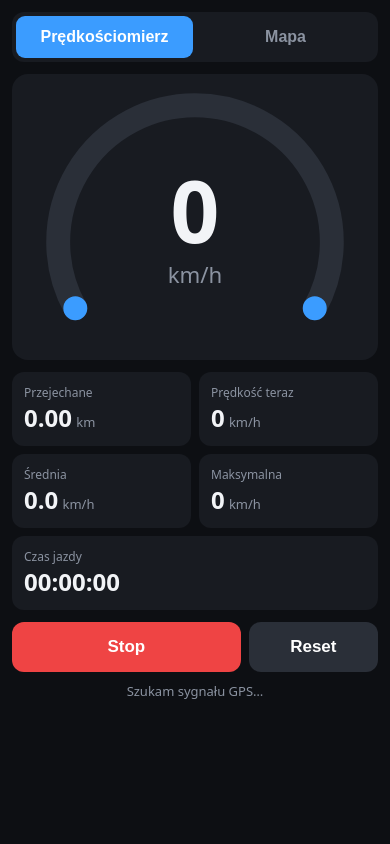
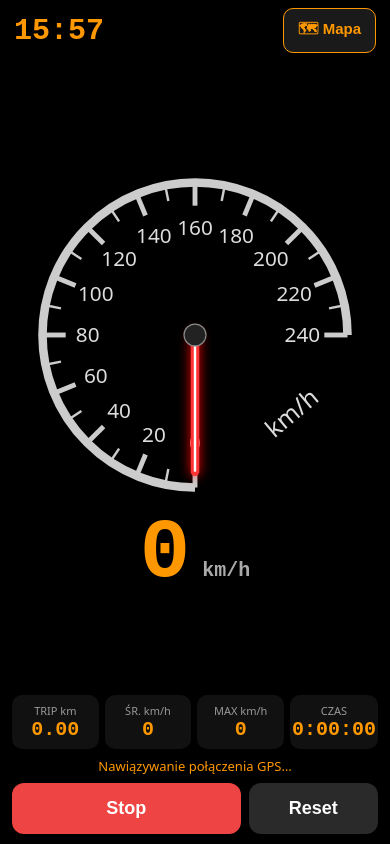
Before and after one commit to plszynon/Gps, a website: page www/index.html in a window 390 px wide. Both pictures are taken after a click on the button "Start". Drawn offline with nearby package versions, Linux system fonts and the light colour scheme.

Commit message:
Nowy wyglad z mapa

```diff
--- a/www/index.html
+++ b/www/index.html
@@ -3,71 +3,85 @@
 <link rel="stylesheet" href="lib/leaflet.css"><script src="lib/leaflet.js"></script>
 <style>
 *{box-sizing:border-box}
-body{margin:0;background:#0d0f13;color:#f2f4f7;font-family:system-ui,sans-serif;padding:env(safe-area-inset-top) 12px 12px}
-.tabs{display:flex;background:#181b21;border-radius:12px;padding:4px;gap:4px;margin-top:12px}
-.tabs button{flex:1;border:0;background:none;color:#8b93a1;padding:12px;border-radius:9px;font-size:16px;font-weight:600}
-.tabs .on{background:#3b9cff;color:#fff}
-.v{margin-top:12px;background:#181b21;border-radius:16px;padding:12px}
-#map{height:300px;border-radius:12px}
-.g{display:grid;grid-template-columns:1fr 1fr;gap:8px;margin-top:12px}
-.s{background:#181b21;border-radius:12px;padding:12px}
-.s small{color:#8b93a1;display:block;font-size:12px}.s b{font-size:24px}.s span{font-size:13px;color:#8b93a1}
-.r{display:flex;gap:8px;margin-top:12px}
-.r button{flex:1;padding:15px;border:0;border-radius:12px;font-size:17px;font-weight:700;color:#fff;background:#22c55e}
-.r .rs{background:#2a2f38;flex:.5}.r .st{background:#ef4444}
-#msg{margin-top:10px;font-size:13px;color:#8b93a1;text-align:center}
+html,body{height:100%;margin:0;background:#000;color:#fff;font-family:system-ui,sans-serif}
+body{display:flex;flex-direction:column;padding:env(safe-area-inset-top) 12px 10px}
+.top{display:flex;justify-content:space-between;align-items:center;padding:8px 2px}
+#clk{font:700 30px "Courier New",monospace;color:#ff9800}
+.top button{background:#1a1a1a;color:#ff9800;border:1px solid #ff9800;border-radius:10px;padding:9px 14px;font-size:15px;font-weight:700;margin-left:6px}
+#main{flex:1;position:relative;min-height:0}
+.p{position:absolute;inset:0}
 .h{display:none}
+#gv{display:flex;flex-direction:column;align-items:center;justify-content:center}
+svg{width:100%;max-width:380px}
+#nd{transform-origin:150px 150px;transition:transform .35s;filter:drop-shadow(0 0 5px #f00)}
+#big{font:700 84px "Courier New",monospace;color:#ff9800;line-height:1;margin-top:-6px}
+#big small{font-size:20px;color:#aaa}
+#map{position:absolute;inset:0;border-radius:14px}
+#fab{position:absolute;right:12px;bottom:14px;z-index:1000;width:54px;height:54px;border-radius:50%;border:2px solid #ff9800;background:#000;color:#ff9800;font-size:26px}
+#ms{position:absolute;left:12px;top:12px;z-index:1000;background:#000c;border:1px solid #ff9800;border-radius:10px;padding:6px 12px;font:700 24px "Courier New",monospace;color:#ff9800}
+.info{display:grid;grid-template-columns:repeat(4,1fr);gap:6px;margin-top:8px;text-align:center}
+.info div{background:#111;border-radius:10px;padding:8px 2px}
+.info small{display:block;font-size:11px;color:#999}
+.info b{font:700 20px "Courier New",monospace;color:#ff9800}
+#msg{text-align:center;font-size:13px;color:#ff9800;margin:8px 0}
+.b{display:flex;gap:8px}
+.b button{flex:1;padding:15px;border:0;border-radius:12px;font-size:18px;font-weight:700;color:#fff;background:#22c55e}
+.b .rs{background:#2a2a2a;flex:.5}.b .st{background:#ef4444}
 </style></head><body>
-<div class="tabs"><button id="t1" class="on">Prędkościomierz</button><button id="t2">Mapa</button></div>
-<div class="v" id="v1"><svg viewBox="0 0 200 150" width="100%">
-<path d="M30 130 A80 80 0 1 1 170 130" fill="none" stroke="#2a2f38" stroke-width="14" stroke-linecap="round" pathLength="100"/>
-<path id="arc" d="M30 130 A80 80 0 1 1 170 130" fill="none" stroke="#3b9cff" stroke-width="14" stroke-linecap="round" pathLength="100" stroke-dasharray="0 100"/>
-<text x="100" y="92" text-anchor="middle" id="big" font-size="50" font-weight="700" fill="#f2f4f7">0</text>
-<text x="100" y="115" text-anchor="middle" font-size="13" fill="#8b93a1">km/h</text></svg></div>
-<div class="v h" id="v2"><div id="map"></div></div>
-<div class="g">
-<div class="s"><small>Przejechane</small><b id="dist">0.00</b> <span>km</span></div>
-<div class="s"><small>Prędkość teraz</small><b id="cur">0</b> <span>km/h</span></div>
-<div class="s"><small>Średnia</small><b id="avg">0.0</b> <span>km/h</span></div>
-<div class="s"><small>Maksymalna</small><b id="max">0</b> <span>km/h</span></div>
-<div class="s" style="grid-column:span 2"><small>Czas jazdy</small><b id="time">00:00:00</b></div></div>
-<div class="r"><button id="go">Start</button><button class="rs" id="rs">Reset</button></div>
-<div id="msg">Naciśnij Start.</div>
+<div class="top"><span id="clk">00:00</span><span><button id="tm">🗺 Mapa</button></span></div>
+<div id="main">
+<div class="p" id="gv"><svg viewBox="0 0 300 300" id="sv"><path d="M150 275 A125 125 0 1 1 275 150" fill="none" stroke="#ccc" stroke-width="7"/><g id="tk"></g>
+<g id="nd"><line x1="150" y1="150" x2="150" y2="262" stroke="#f33" stroke-width="7" stroke-linecap="round"/><line x1="150" y1="150" x2="150" y2="262" stroke="#fff" stroke-width="2"/></g>
+<circle cx="150" cy="150" r="9" fill="#222" stroke="#888"/><text x="215" y="235" fill="#ddd" font-size="20" transform="rotate(-40 215 235)">km/h</text></svg>
+<div id="big">0<small> km/h</small></div></div>
+<div class="p h" id="mw"><div id="map"></div><div id="ms">0 km/h</div><button id="fab">📍</button></div>
+</div>
+<div class="info"><div><small>TRIP km</small><b id="dist">0.00</b></div><div><small>ŚR. km/h</small><b id="avg">0</b></div><div><small>MAX km/h</small><b id="max">0</b></div><div><small>CZAS</small><b id="time">0:00:00</b></div></div>
+<div id="msg">Nawiązywanie połączenia GPS…</div>
+<div class="b"><button id="go">Start</button><button class="rs" id="rs">Reset</button></div>
 <script>
 var $=function(i){return document.getElementById(i)};
-var watch=null,dist=0,maxv=0,mov=0,last=null,cur=0,map,line,dot,lock=null;
-function show(n){$('v1').classList.toggle('h',n!=1);$('v2').classList.toggle('h',n!=2);
- $('t1').classList.toggle('on',n==1);$('t2').classList.toggle('on',n==2);
- if(n==2){initMap();setTimeout(function(){map.invalidateSize()},50)}}
-$('t1').onclick=function(){show(1)};$('t2').onclick=function(){show(2)};
-function initMap(){if(map)return;map=L.map('map').setView([52,19],6);
- L.tileLayer('https://tile.openstreetmap.org/{z}/{x}/{y}.png',{maxZoom:19,attribution:'© OpenStreetMap'}).addTo(map);
- line=L.polyline([],{color:'#3b9cff',weight:5}).addTo(map);}
+var rec=false,dist=0,maxv=0,mov=0,last=null,cur=0,pos=null,map,me,acc,line,follow=true,lock=null,view=1;
+function P(t,r){var a=t*Math.PI/180;return[150-r*Math.sin(a),150+r*Math.cos(a)]}
+(function(){var s='';for(var v=0;v<=240;v+=10){var t=v*270/240,M=v%20==0,a=P(t,M?106:112),b=P(t,125);
+ s+='<line x1="'+a[0]+'" y1="'+a[1]+'" x2="'+b[0]+'" y2="'+b[1]+'" stroke="#ccc" stroke-width="'+(M?4:2)+'"/>';
+ if(M){var l=P(t,88);s+='<text x="'+l[0]+'" y="'+(l[1]+6)+'" fill="#ddd" font-size="17" text-anchor="middle">'+v+'</text>'}}
+ $('tk').innerHTML=s})();
+function clock(){var d=new Date();$('clk').textContent=('0'+d.getHours()).slice(-2)+':'+('0'+d.getMinutes()).slice(-2)}
+clock();setInterval(clock,10000);
+function f(s){s=Math.floor(s);return Math.floor(s/3600)+':'+('0'+Math.floor(s%3600/60)).slice(-2)+':'+('0'+s%60).slice(-2)}
 function hav(a,b){var r=Math.PI/180,x=Math.sin((b[0]-a[0])*r/2),y=Math.sin((b[1]-a[1])*r/2);
  return 12742000*Math.asin(Math.sqrt(x*x+Math.cos(a[0]*r)*Math.cos(b[0]*r)*y*y))}
-function f(s){s=Math.floor(s);return [Math.floor(s/3600),Math.floor(s%3600/60),s%60].map(function(v){return v<10?'0'+v:v}).join(':')}
-function upd(){var v=Math.round(cur);$('big').textContent=v;$('cur').textContent=v;
- $('arc').setAttribute('stroke-dasharray',Math.min(cur/200,1)*100+' 100');
+function upd(){var v=Math.round(cur);
+ $('big').innerHTML=v+'<small> km/h</small>';$('ms').textContent=v+' km/h';
+ $('nd').style.transform='rotate('+Math.min(cur,240)*270/240+'deg)';
  $('dist').textContent=(dist/1000).toFixed(2);$('max').textContent=Math.round(maxv);
- $('time').textContent=f(mov);$('avg').textContent=mov>0?(dist/mov*3.6).toFixed(1):'0.0'}
-function onPos(p){var c=p.coords,t=p.timestamp;
- if(c.accuracy>40){$('msg').textContent='Słaby GPS (±'+Math.round(c.accuracy)+' m)…';return}
- $('msg').textContent='GPS OK (±'+Math.round(c.accuracy)+' m)';
- var pt=[c.latitude,c.longitude],v=c.speed!=null?c.speed*3.6:null;
- if(last){var d=hav(last.p,pt),dt=(t-last.t)/1000;
+ $('time').textContent=f(mov);$('avg').textContent=mov>0?Math.round(dist/mov*3.6):0}
+function initMap(){if(map)return;map=L.map('map',{zoomControl:false}).setView(pos||[52,19],pos?17:6);
+ L.tileLayer('https://tile.openstreetmap.org/{z}/{x}/{y}.png',{maxZoom:19,attribution:'© OpenStreetMap'}).addTo(map);
+ line=L.polyline([],{color:'#ff9800',weight:5}).addTo(map);
+ acc=L.circle(pos||[0,0],{radius:20,color:'#3b9cff',weight:1,fillOpacity:.12}).addTo(map);
+ me=L.circleMarker(pos||[0,0],{radius:9,color:'#fff',weight:3,fillColor:'#3b9cff',fillOpacity:1}).addTo(map);
+ map.on('dragstart',function(){follow=false})}
+function center(){if(!pos||!map)return;follow=true;map.setView(pos,Math.max(map.getZoom(),17))}
+$('fab').onclick=center;
+$('tm').onclick=function(){view=view==1?2:1;$('gv').classList.toggle('h',view!=1);$('mw').classList.toggle('h',view!=2);
+ $('tm').textContent=view==1?'🗺 Mapa':'⏱ Zegar';
+ if(view==2){initMap();setTimeout(function(){map.invalidateSize();if(pos){me.setLatLng(pos);acc.setLatLng(pos);follow=true;center()}},60)}};
+function onPos(p){var c=p.coords,t=p.timestamp,pt=[c.latitude,c.longitude],q=Math.max(0,Math.min(100,Math.round(100-(c.accuracy-5)*100/45)));
+ pos=pt;$('msg').textContent='GPS: ±'+Math.round(c.accuracy)+' m • jakość sygnału '+q+'%';
+ if(map){me.setLatLng(pt);acc.setLatLng(pt).setRadius(c.accuracy);if(follow&&view==2)map.setView(pt,Math.max(map.getZoom(),17))}
+ var v=c.speed!=null?c.speed*3.6:null;
+ if(last&&c.accuracy<=40){var d=hav(last.p,pt),dt=(t-last.t)/1000;
   if(dt>0){if(v==null)v=d/dt*3.6;
-   if(v>=2&&d>=2){dist+=d;mov+=dt;last={p:pt,t:t};addPt(pt)}else{if(v<2)v=0;last.t=t}}}
- else{last={p:pt,t:t};addPt(pt);if(v==null)v=0}
- cur=v<2?0:v;if(cur>maxv)maxv=cur;upd()}
-function addPt(pt){if(!map)return;line.addLatLng(pt);
- if(!dot)dot=L.circleMarker(pt,{radius:8,color:'#fff',fillColor:'#ef4444',fillOpacity:1}).addTo(map);
- dot.setLatLng(pt);map.setView(pt,Math.max(map.getZoom(),16))}
-$('go').onclick=async function(){
- if(watch!==null){navigator.geolocation.clearWatch(watch);watch=null;cur=0;last=null;upd();
-  $('go').textContent='Start';$('go').classList.remove('st');$('msg').textContent='Zatrzymano.';
-  if(lock){lock.release();lock=null}return}
- watch=navigator.geolocation.watchPosition(onPos,function(e){$('msg').textContent=e.code==1?'Brak zgody na lokalizację.':'Błąd GPS: '+e.message},{enableHighAccuracy:true,maximumAge:0,timeout:20000});
- try{lock=await navigator.wakeLock.request('screen')}catch(e){}
- $('go').textContent='Stop';$('go').classList.add('st');$('msg').textContent='Szukam sygnału GPS…'};
-$('rs').onclick=function(){dist=0;maxv=0;mov=0;last=null;cur=0;if(line)line.setLatLngs([]);if(dot){dot.remove();dot=null}upd()};
+   if(v>=2&&d>=2){if(rec){dist+=d;mov+=dt;if(line)line.addLatLng(pt)}last={p:pt,t:t}}else{last.t=t}}}
+ else if(!last&&c.accuracy<=40){last={p:pt,t:t}}
+ if(v==null)v=0;cur=v<2?0:v;if(rec&&cur>maxv)maxv=cur;upd()}
+function err(e){$('msg').textContent=e.code==1?'Brak zgody na lokalizację – włącz ją w ustawieniach.':'Błąd GPS: '+e.message}
+navigator.geolocation.watchPosition(onPos,err,{enableHighAccuracy:true,maximumAge:0,timeout:20000});
+$('go').onclick=async function(){rec=!rec;
+ if(rec){try{lock=await navigator.wakeLock.request('screen')}catch(e){}}else if(lock){lock.release();lock=null}
+ $('go').textContent=rec?'Stop':'Start';$('go').classList.toggle('st',rec)};
+$('rs').onclick=function(){dist=0;maxv=0;mov=0;if(line)line.setLatLngs([]);upd()};
+upd();
 </script></body></html>
```
